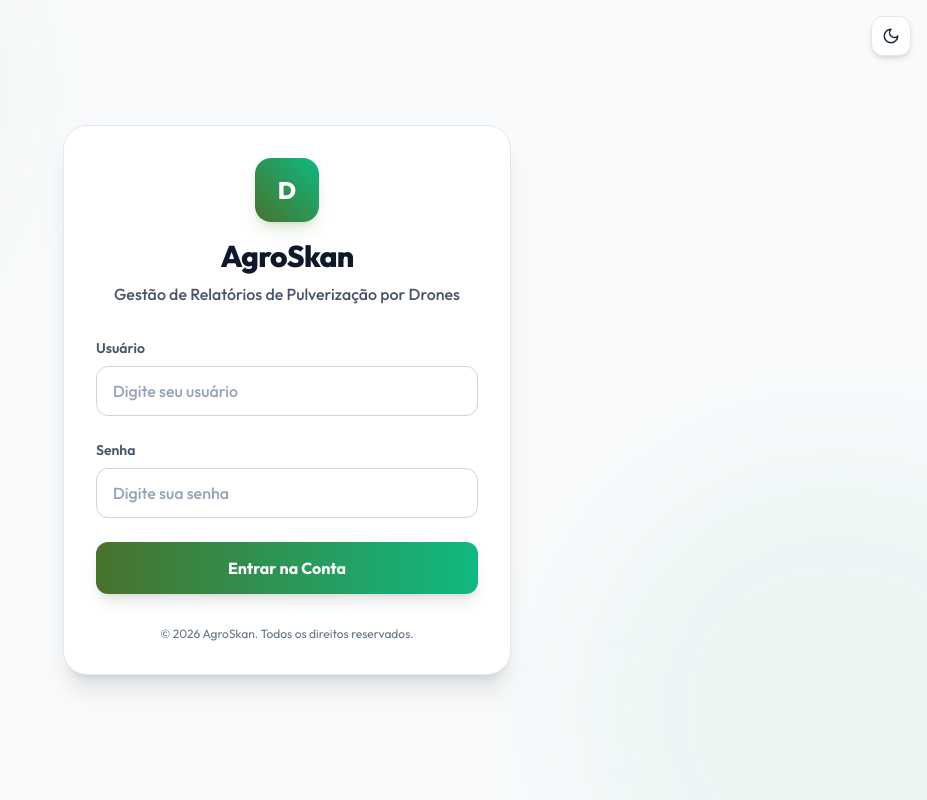
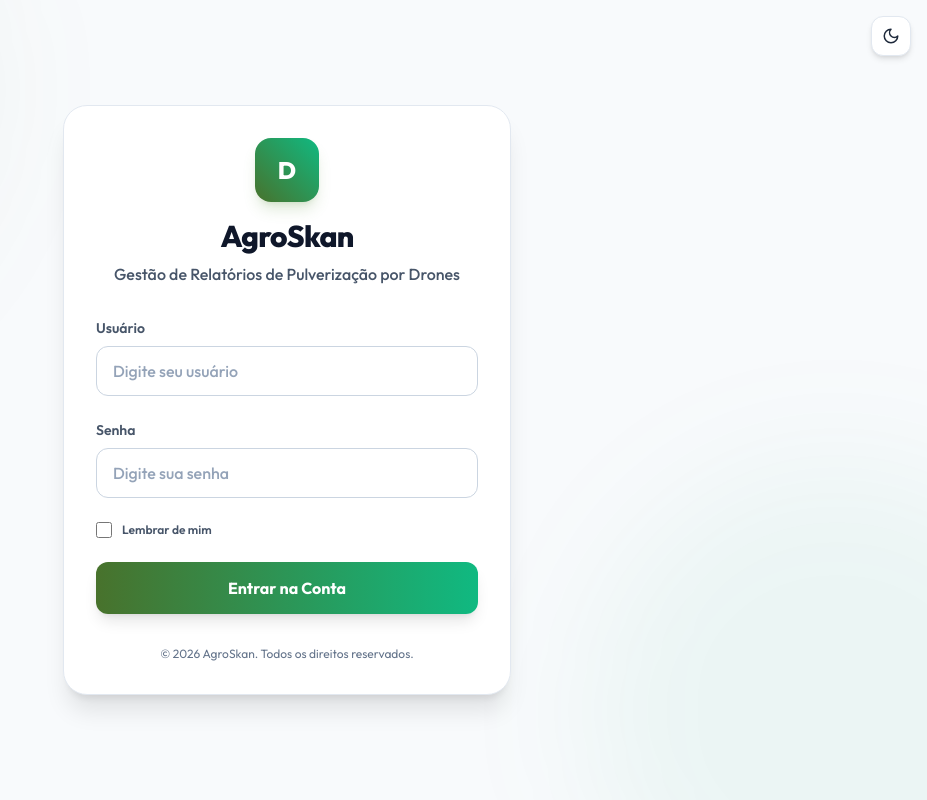
Before and after one commit to joaopaulo2020gv-web/relatorio-gama, a React (Vite) app in the folder frontend/: page / in a window 1280 px wide. Shown: the whole page, without its empty margins (353-1280 px from the left). Built offline with nearby package versions, Linux system fonts and the light colour scheme.

Commit message:
feat: adicionar opcao Lembrar de mim no login

```diff
--- a/frontend/src/pages/Login.jsx
+++ b/frontend/src/pages/Login.jsx
@@ -2,8 +2,9 @@ import React, { useState } from 'react';
 import { Sun, Moon } from 'lucide-react';
 
 export default function Login({ onLoginSuccess, theme, toggleTheme }) {
-  const [username, setUsername] = useState('');
-  const [password, setPassword] = useState('');
+  const [username, setUsername] = useState(() => localStorage.getItem('gama_remember_username') || '');
+  const [password, setPassword] = useState(() => localStorage.getItem('gama_remember_password') || '');
+  const [rememberMe, setRememberMe] = useState(() => localStorage.getItem('gama_remember_me') === 'true');
   const [loading, setLoading] = useState(false);
   const [error, setError] = useState('');
 
@@ -33,6 +34,16 @@ export default function Login({ onLoginSuccess, theme, toggleTheme }) {
       // Salvar token e dados do usuário
       localStorage.setItem('gama_token', data.token);
       localStorage.setItem('gama_user', JSON.stringify(data.user));
+
+      if (rememberMe) {
+        localStorage.setItem('gama_remember_username', username);
+        localStorage.setItem('gama_remember_password', password);
+        localStorage.setItem('gama_remember_me', 'true');
+      } else {
+        localStorage.removeItem('gama_remember_username');
+        localStorage.removeItem('gama_remember_password');
+        localStorage.setItem('gama_remember_me', 'false');
+      }
 
       onLoginSuccess(data.user);
     } catch (err) {
@@ -81,7 +92,9 @@ export default function Login({ onLoginSuccess, theme, toggleTheme }) {
             </label>
             <input
               id="username"
+              name="username"
               type="text"
+              autoComplete="username"
               value={username}
               onChange={(e) => setUsername(e.target.value)}
               placeholder="Digite seu usuário"
@@ -95,12 +108,26 @@ export default function Login({ onLoginSuccess, theme, toggleTheme }) {
             </label>
             <input
               id="password"
+              name="password"
               type="password"
+              autoComplete="current-password"
               value={password}
               onChange={(e) => setPassword(e.target.value)}
               placeholder="Digite sua senha"
               class="w-full px-4 py-3 bg-slate-50 dark:bg-slate-950/50 border border-slate-300 dark:border-slate-700 rounded-xl text-slate-800 dark:text-white placeholder-slate-400 dark:placeholder-slate-500 focus:border-primary-500 focus:ring-1 focus:ring-primary-500/50 transition-all font-medium"
             />
+          </div>
+
+          <div class="flex items-center justify-between">
+            <label class="flex items-center space-x-2.5 cursor-pointer select-none">
+              <input
+                type="checkbox"
+                checked={rememberMe}
+                onChange={(e) => setRememberMe(e.target.checked)}
+                class="w-4 h-4 text-primary-600 bg-slate-50 dark:bg-slate-950 border border-slate-300 dark:border-slate-700 rounded focus:ring-primary-500/50 focus:ring-offset-0 focus:ring-1"
+              />
+              <span class="text-xs font-semibold text-slate-600 dark:text-slate-300">Lembrar de mim</span>
+            </label>
           </div>
 
           <button
```
